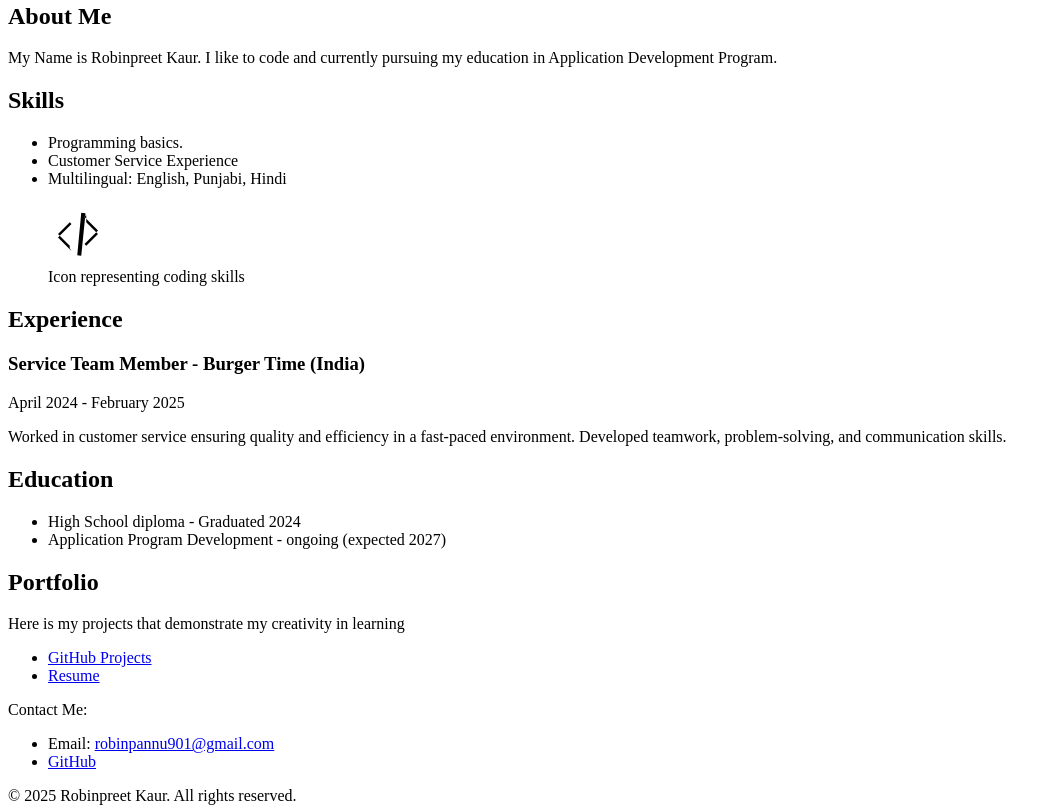
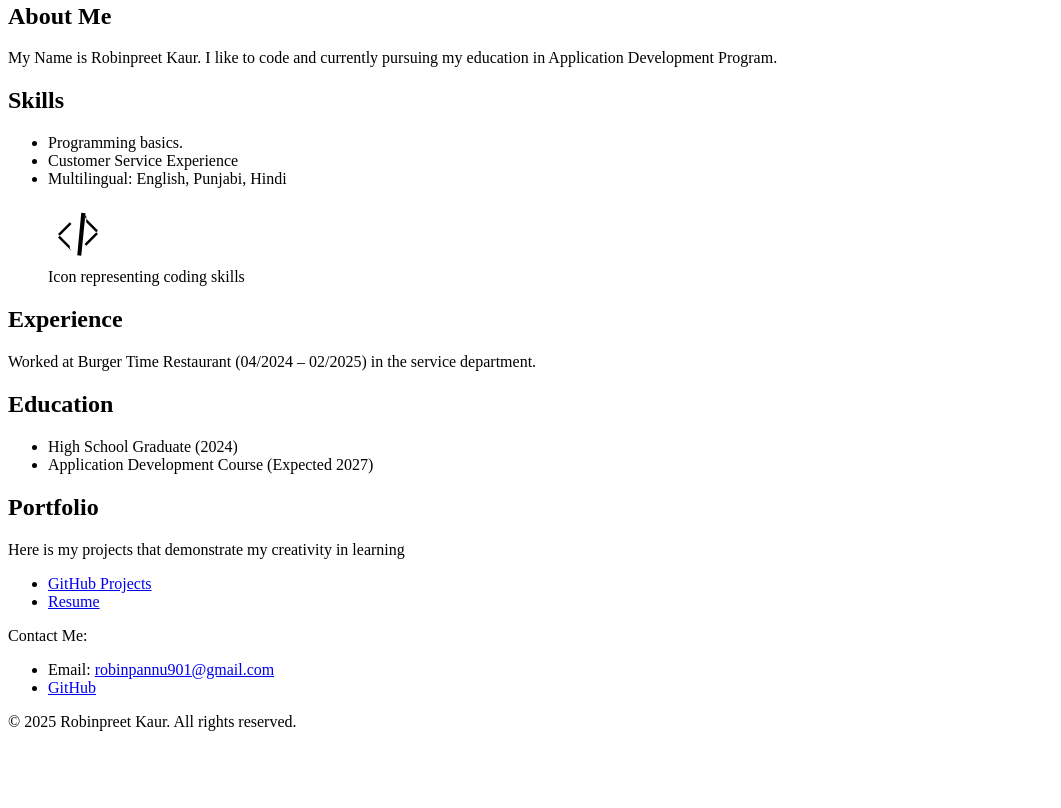
Before and after one commit to rrc-sp2025-Robinpreet/Front-End-Resume-Assignment-1, a plain HTML site: page index.html in a window 1280 px wide. Shown: the part 582-1390 px from the top of the page, without its empty margins (0-1061 px from the left). After the commit the page ends 1329 px from the top, so only its background shows below. Drawn offline with Linux system fonts and the light colour scheme.

Commit message:
fixed all the errors and changed the style

```diff
--- a/index.html
+++ b/index.html
@@ -6,11 +6,12 @@
         <title>Robinpreet Kaur - Resume</title>
     </head>
     <body>
+         <!-- Header -->
         <header>
             <h1>Robinpreet kaur </h1>
             <p>Aspiring Application Developer/ Multilingual / Service Experience</p>
             <img src="images/458f83dc-0b60-475f-9f57-6c82b534a693.jpg"
-         alt=" My Profile Picture" width = "250" />
+         alt=" MyProfilePicture" width = "250" >
             <nav aria-label="Main navigation">
                <ul>
                     <li><a href="#about">About</a></li>
@@ -21,12 +22,15 @@
                 </ul>
             </nav>
       </header>
+
+        <!-- Main Content -->
        <main class="main content"></main>
             <section id="about">
                 <h2>About Me</h2>
                 <p>My Name is Robinpreet Kaur. I like to code and currently pursuing my education in  Application Development Program.</p>
             </section>
 
+        <!-- Skills Section -->
             <section id="skills">
                 <h2>Skills</h2>
                 <ul>
@@ -34,6 +38,8 @@
                     <li>Customer Service Experience</li>
                     <li>Multilingual: English, Punjabi, Hindi</li>
                 </ul>
+
+        <!-- Example SVG Icon -->
                  <figure>
                     <svg xmlns="http://www.w3.org/2000/svg" role="img" aria-label="Coding icon" width="60" height="60" viewBox="0 0 24 24">
                     <path fill="currentColor" d="M8.7 16.7L4 12l4.7-4.7L9.4 8l-5.4 5.4 5.4 5.4-0.7-1.1zM15.3 7.3L20 12l-4.7 4.7-0.7-0.7 5.4-5.4-5.4-5.4 0.7-0.7zM13.3 3.5L11.7 20.5l1.6 0.2L15 3.7l-1.7-0.2z"/>
@@ -42,36 +48,37 @@
         </figure>
         </section>
 
-        <section id="experience" aria-labelledby="experience heading">
-            <h2>Experience</h2>
-            <h3>Service Team Member - Burger Time (India)</h3>
-            <p><time datetime="2024-04">April 2024</time> - <time datetime="2025-02">February 2025</time></p>
-            <p>Worked in customer service ensuring quality and efficiency in a fast-paced environment. Developed teamwork, problem-solving, and communication skills.</p>
+        <!-- Experience Section -->
+        <section id="experience" aria-labelledby="experience-heading">
+            <h2 id="experience-heading">Experience</h2>
+            <p>Worked at Burger Time Restaurant (04/2024 – 02/2025) in the service department.</p>
         </section>
 
-            <section id="education" aria-labelledby="education-heading">
-                <h2>Education</h2>
-                <ul>
-                   <li>High School diploma - Graduated 2024</li>
-                   <li>Application Program Development - ongoing (expected 2027)</li>
-               </ul>
-            </section>
+        <!-- Education Section -->
+        <section id="education" aria-labelledby="education-heading">
+            <h2 id="education-heading">Education</h2>
+            <ul>
+                <li>High School Graduate (2024)</li>
+                <li>Application Development Course (Expected 2027)</li>
+            </ul>
+        </section>
 
-            <section id="portfolio" aria-labelledby="portfolio-heading"></section>
-                <h2>Portfolio</h2>
+        <!-- Portfolio Section -->
+            <section id="portfolio" aria-labelledby="portfolio-heading">
+                <h2 id="portfolio-heading">Portfolio</h2>
                 <p>Here is my projects that demonstrate my creativity in learning</p>
                 <ul>
                     <li><a href="https://github.com/rrc-sp2025-Robinpreet" target="_blank">GitHub Projects</a></li>
                     <li><a href=#http://127.0.0.1:5500/index.html>Resume</a></li>
                 </ul>
-            </section>
+            </section >
 
-
+        <!-- Footer -->
         <footer>
             <p>Contact Me:</p>
                     <ul>
                         <li>Email: <a href="mailto:robinpannu901@gmail.com">robinpannu901@gmail.com</a></li>
-                        <li><a href="https://github.com/rrc-sp2025-Robinpreet"target="_blank">GitHub</a></li>
+                        <li><a href="https://github.com/rrc-sp2025-Robinpreet" target="_blank">GitHub</a></li>
                     </ul>
                  <p>&copy; 2025 Robinpreet Kaur. All rights reserved.</p>
       </footer>
```
